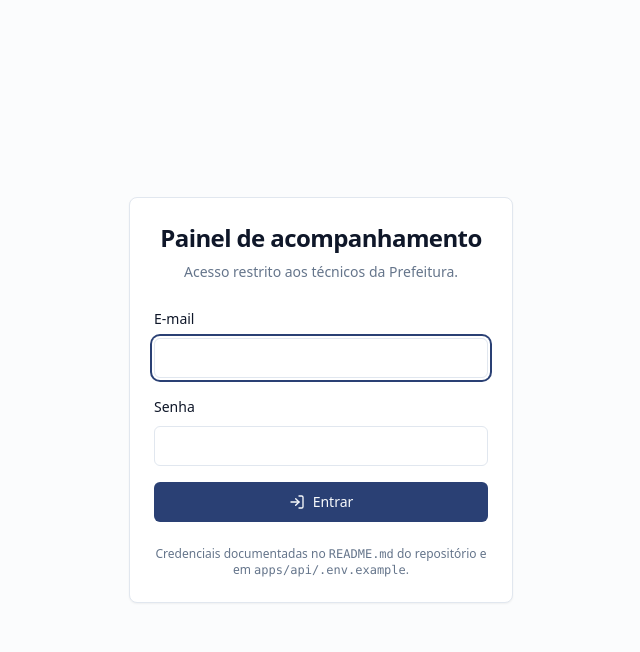
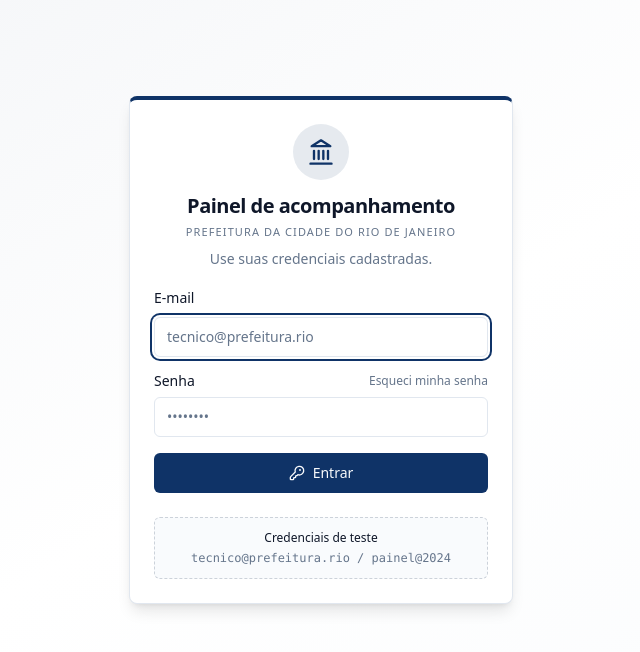
Before and after one commit to willlucas1512/desafio-fullstack-pleno, a Next.js app in the folder apps/web/: page /login in a window 1280 px wide. Shown: the top 652 px of the page, without its empty margins (319-959 px from the left). Built offline with nearby package versions, Linux system fonts and the light colour scheme.

Commit message:
feat(web): polish tela de login (brasao, cor primaria, placeholders, esqueci senha)

```diff
--- a/apps/web/src/app/(auth)/login/login-form.tsx
+++ b/apps/web/src/app/(auth)/login/login-form.tsx
@@ -1,7 +1,7 @@
 'use client';
 
 import { zodResolver } from '@hookform/resolvers/zod';
-import { AlertCircle, Loader2, LogIn } from 'lucide-react';
+import { AlertCircle, KeyRound, Landmark, Loader2 } from 'lucide-react';
 import { useRouter, useSearchParams } from 'next/navigation';
 import { useEffect, useState } from 'react';
 import { useForm } from 'react-hook-form';
@@ -63,10 +63,23 @@ export function LoginForm() {
   };
 
   return (
-    <Card className="w-full max-w-sm">
-      <CardHeader className="space-y-2 text-center">
-        <CardTitle className="text-2xl">Painel de acompanhamento</CardTitle>
-        <CardDescription>Acesso restrito aos técnicos da Prefeitura.</CardDescription>
+    <Card className="w-full max-w-sm overflow-hidden border-t-4 border-t-primary shadow-lg">
+      <CardHeader className="space-y-3 pb-4 text-center">
+        <div
+          className="mx-auto flex h-14 w-14 items-center justify-center rounded-full bg-primary/10 text-primary"
+          aria-hidden="true"
+        >
+          <Landmark className="h-7 w-7" />
+        </div>
+        <div className="space-y-1">
+          <CardTitle className="text-xl">Painel de acompanhamento</CardTitle>
+          <p className="text-[11px] font-medium uppercase tracking-widest text-muted-foreground">
+            Prefeitura da Cidade do Rio de Janeiro
+          </p>
+        </div>
+        <CardDescription className="!mt-2 text-sm">
+          Use suas credenciais cadastradas.
+        </CardDescription>
       </CardHeader>
       <CardContent>
         {expired && (
@@ -84,6 +97,7 @@ export function LoginForm() {
             <Input
               id="email"
               type="email"
+              placeholder="tecnico@prefeitura.rio"
               autoComplete="username"
               autoFocus
               aria-invalid={!!errors.email}
@@ -97,10 +111,24 @@ export function LoginForm() {
             )}
           </div>
           <div className="space-y-2">
-            <Label htmlFor="password">Senha</Label>
+            <div className="flex items-center justify-between">
+              <Label htmlFor="password">Senha</Label>
+              <button
+                type="button"
+                onClick={() =>
+                  toast.info(
+                    'Entre em contato com o suporte da SMAS para redefinir sua senha.',
+                  )
+                }
+                className="text-xs text-muted-foreground transition-colors hover:text-foreground focus-ring rounded"
+              >
+                Esqueci minha senha
+              </button>
+            </div>
             <Input
               id="password"
               type="password"
+              placeholder="••••••••"
               autoComplete="current-password"
               aria-invalid={!!errors.password}
               aria-describedby={errors.password ? 'password-error' : undefined}
@@ -124,15 +152,17 @@ export function LoginForm() {
             {isSubmitting ? (
               <Loader2 className="h-4 w-4 animate-spin" aria-hidden="true" />
             ) : (
-              <LogIn className="h-4 w-4" aria-hidden="true" />
+              <KeyRound className="h-4 w-4" aria-hidden="true" />
             )}
             <span>{isSubmitting ? 'Entrando...' : 'Entrar'}</span>
           </Button>
         </form>
-        <p className="mt-6 text-center text-xs text-muted-foreground">
-          Credenciais documentadas no <code className="font-mono">README.md</code> do
-          repositório e em <code className="font-mono">apps/api/.env.example</code>.
-        </p>
+        <div className="mt-6 rounded-md border border-dashed border-muted-foreground/30 bg-muted/40 p-3 text-center text-xs">
+          <p className="font-medium text-foreground">Credenciais de teste</p>
+          <p className="mt-1 font-mono text-muted-foreground">
+            tecnico@prefeitura.rio / painel@2024
+          </p>
+        </div>
       </CardContent>
     </Card>
   );
--- a/apps/web/src/app/(auth)/login/page.tsx
+++ b/apps/web/src/app/(auth)/login/page.tsx
@@ -8,7 +8,7 @@ export const metadata: Metadata = {
 
 export default function LoginPage() {
   return (
-    <main className="flex min-h-screen items-center justify-center bg-muted/30 p-4">
+    <main className="flex min-h-screen items-start justify-center bg-gradient-to-br from-primary/5 via-background to-muted/40 p-4 pt-16 md:pt-24">
       <Suspense fallback={null}>
         <LoginForm />
       </Suspense>
--- a/apps/web/src/app/globals.css
+++ b/apps/web/src/app/globals.css
@@ -10,7 +10,7 @@
     --card-foreground: 222 47% 11%;
     --popover: 0 0% 100%;
     --popover-foreground: 222 47% 11%;
-    --primary: 222 47% 31%;
+    --primary: 215 75% 23%;
     --primary-foreground: 210 40% 98%;
     --secondary: 210 40% 96%;
     --secondary-foreground: 222 47% 11%;
@@ -26,7 +26,7 @@
     --success-foreground: 210 40% 98%;
     --border: 214 32% 91%;
     --input: 214 32% 91%;
-    --ring: 222 47% 31%;
+    --ring: 215 75% 23%;
     --radius: 0.5rem;
   }
 
```
Also changed, not shown: 1 other file (tests, documents, lock files or other folders).
